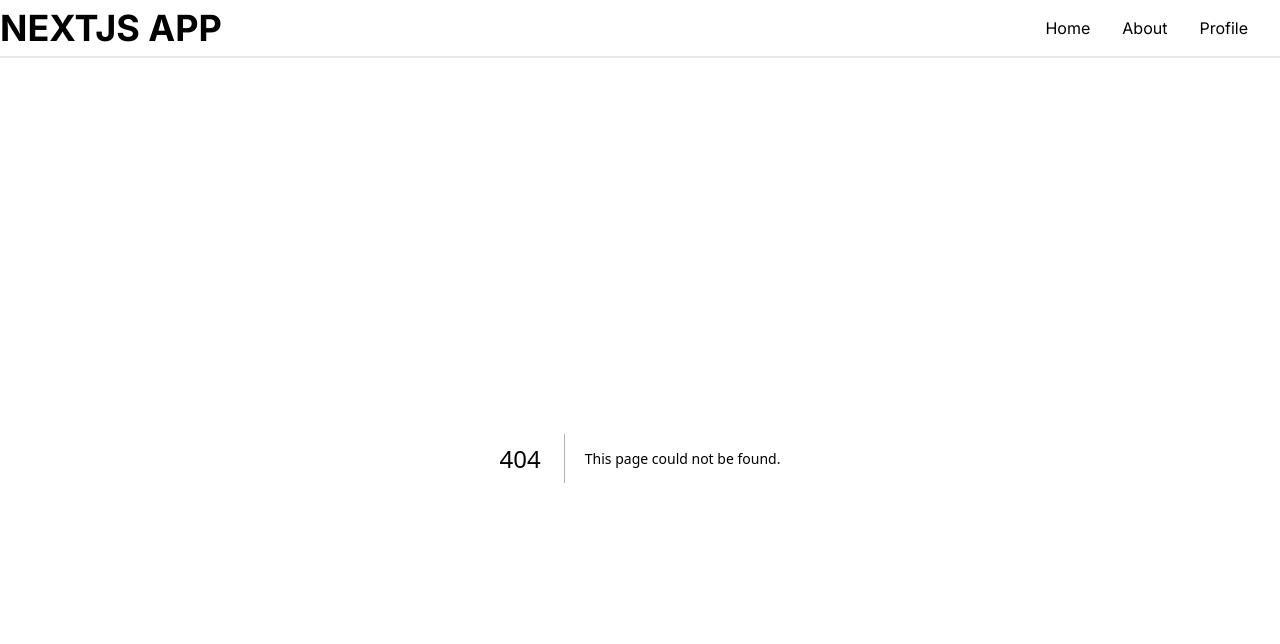
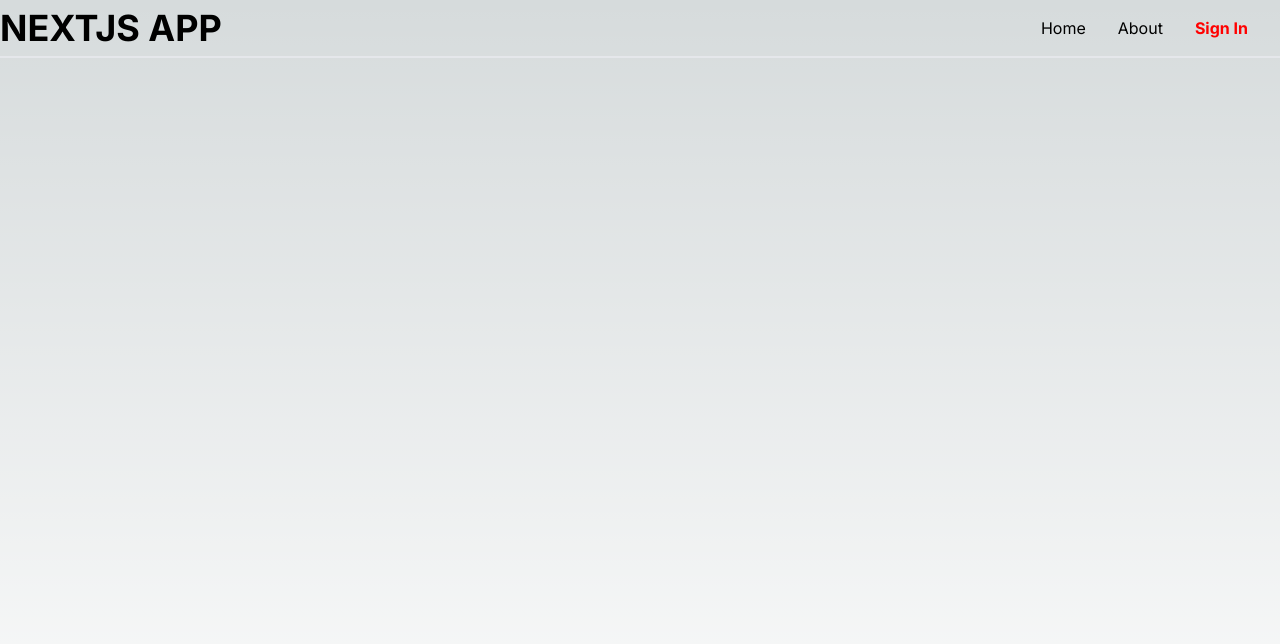
Before and after one commit to Zwill1/AniStream, a Next.js app: page /signin in a window 1280 px wide. Before the commit this address had no page. Shown: the top 644 px of the page. Built offline with nearby package versions, Linux system fonts and the light colour scheme; no server answers.

Commit message:
working on the routing for protected routes

```diff
--- /dev/null
+++ b/src/app/signin/layout.tsx
@@ -0,0 +1,7 @@
+export default function layout({ children }: { children: React.ReactNode }) {
+    return (
+      <div className="flex h-screen flex-col md:flex-row md:overflow-hidden">
+        <div>{children}</div>
+      </div>
+    );
+  }
--- /dev/null
+++ b/src/app/signin/page.tsx
@@ -0,0 +1,19 @@
+import { options } from "../api/auth/[...nextauth]/options"
+import { getServerSession } from "next-auth/next"
+import { redirect } from "next/navigation"
+
+export default async function Signin() {
+  const session = await getServerSession(options);
+
+  // sigin page for the user to land on. Once signed in, will redirect to /profile.
+  // if not signed in, will require the sign in and then redirect
+
+  if(session) {
+    redirect('/profile')
+  }
+
+  return (
+    <main className="flex min-h-screen flex-col items-center justify-between">
+    </main>
+  )
+}
--- a/src/app/ui/Nav.tsx
+++ b/src/app/ui/Nav.tsx
@@ -45,8 +45,8 @@ export default function Navlinks() {
               </Link>
             </li>
             <li className="p-4">
-              <Link href="/profile" className={`${pathname === '/profile' ? 'active' : ''}`}>
-                Profile
+              <Link href="/signin" className={`${pathname === '/signin' ? 'active' : ''}`}>
+                Sign In
               </Link>
             </li>
           </ul>
@@ -74,8 +74,8 @@ export default function Navlinks() {
           </Link>
         </li>
         <li className="border-zinc-300 w-10/12 mx-auto pt-4 pb-4 text-center">
-          <Link href="/profile" className={`${pathname === '/profile' ? 'active' : ''}`} onClick={handleClose}>
-            Profile
+          <Link href="/signin" className={`${pathname === '/signin' ? 'active' : ''}`} onClick={handleClose}>
+            Sign In
           </Link>
         </li>
       </ul>
--- a/src/middleware.ts
+++ b/src/middleware.ts
@@ -5,5 +5,5 @@ export {default} from 'next-auth/middleware';
 // Applies next-auth only to matching routes - can be regex
 // ref: https://nextjs.org/docs/app/building-your-application/routing/middleware#matcher
 export const config = {
-    matcher: ['/signin', '/profile']
+    matcher: ['/signin/:path*', '/profile/:path*']
   }
```
